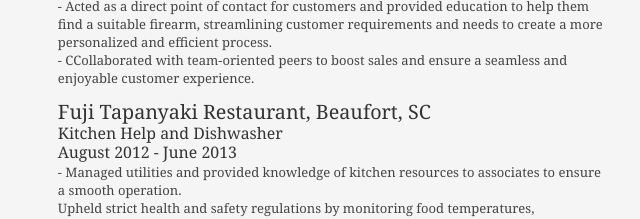
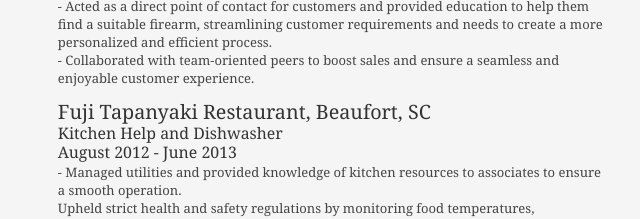
Before and after one commit to Neshrack/hrw-resume-challenge-BE, a website: page resume-site/index.html in a window 1280 px wide. Shown: the part 1607-1826 px from the top of the page, 391-1031 px from the left. Drawn offline with Linux system fonts and the light colour scheme; no server answers.

Commit message:
Text Correction

```diff
--- a/resume-site/index.html
+++ b/resume-site/index.html
@@ -152,7 +152,7 @@
 								<h3>Firearms Sales Associate</h3>
 								<h4>Fall 2013 - Spring 2015</h4>
 								<p> - Acted as a direct point of contact for customers and provided education to help them find a suitable firearm, streamlining customer requirements and needs to create a more personalized and efficient process.</p>
-                                <p> - CCollaborated with team-oriented peers to boost sales and ensure a seamless and enjoyable customer experience.
+                                <p> - Collaborated with team-oriented peers to boost sales and ensure a seamless and enjoyable customer experience.
 								</p>
 							</div>
 
```
